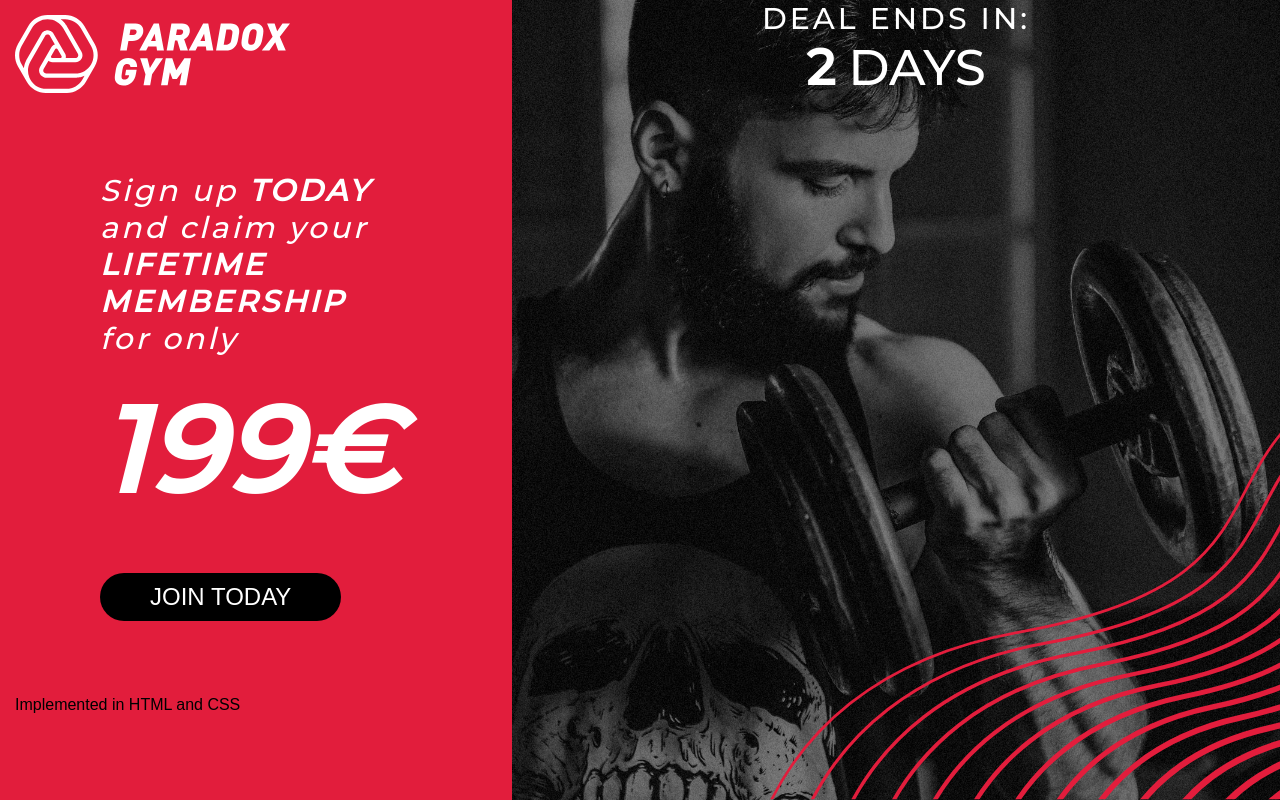
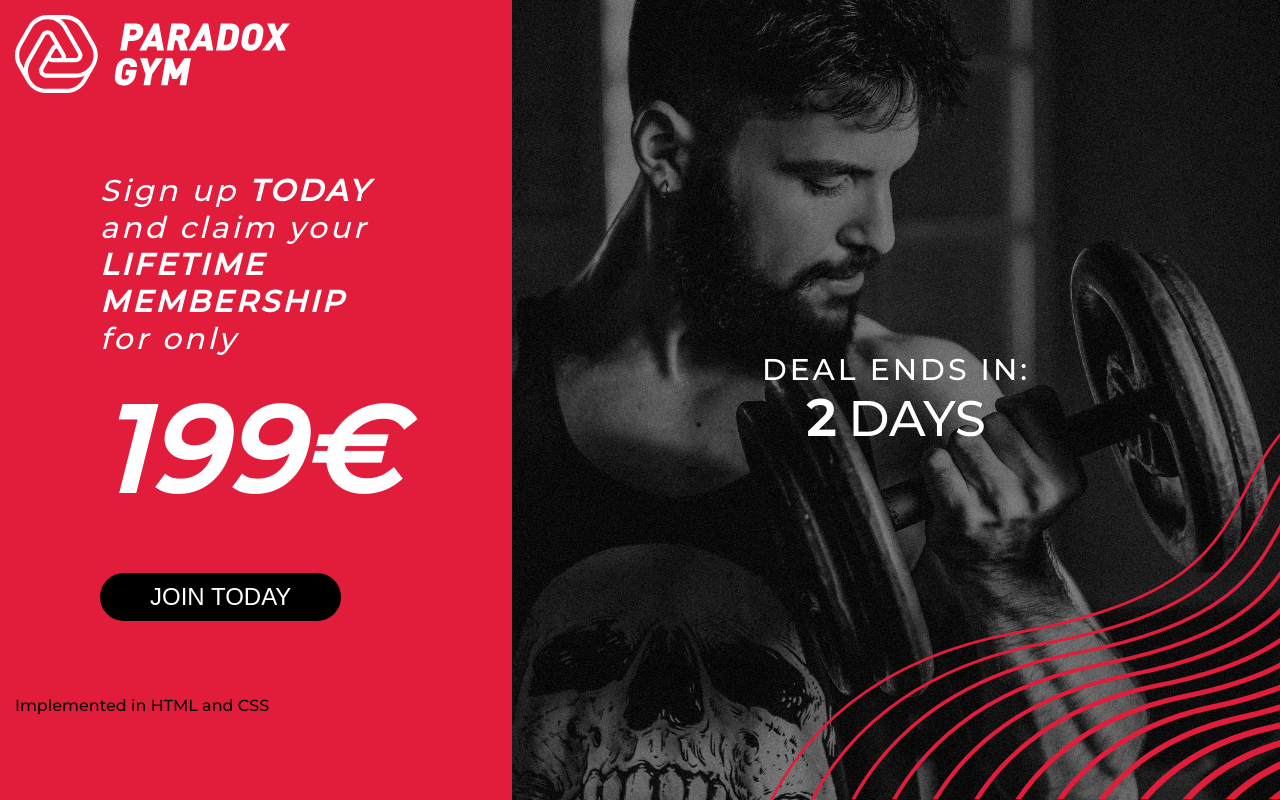
Before and after one commit to codewithmaik/paradox-gym, a plain HTML site: page index.html in a window 1280 px wide. Drawn offline with Linux system fonts and the light colour scheme.

Commit message:
Center coundown with flexbox

```diff
--- a/assets/css/style.css
+++ b/assets/css/style.css
@@ -26,6 +26,7 @@ body {
 .page {
     display: flex;
     font-family: 'Montserrat', sans-serif;
+    min-height: 100vh;
 }
 
 .main-content {
@@ -34,6 +35,10 @@ body {
 
 .countdown {
     flex: 0 1 60%;
+
+    display: flex;
+    flex-direction: column;
+    justify-content: center;
 }
 
 .logo {
@@ -85,11 +90,10 @@ body {
 
 .footer-paragraph {
     margin: 75px 0px 0px 15px;
-    font-family: 'Monsterrat', sans-serif;
 }
 
 .countdown-heading {
-    margin: 0;
+    margin: 0 0 0 0;
     color: white;
     text-align: center;
     letter-spacing: 0.1em;
```
